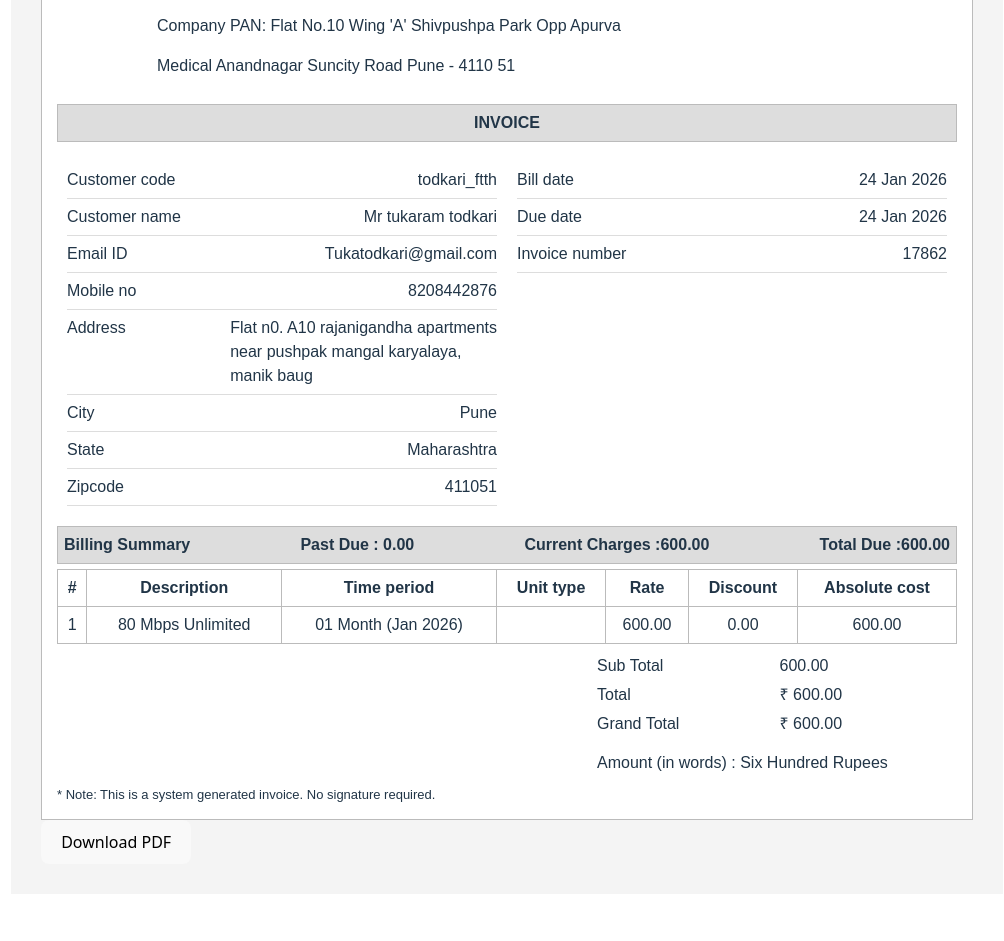
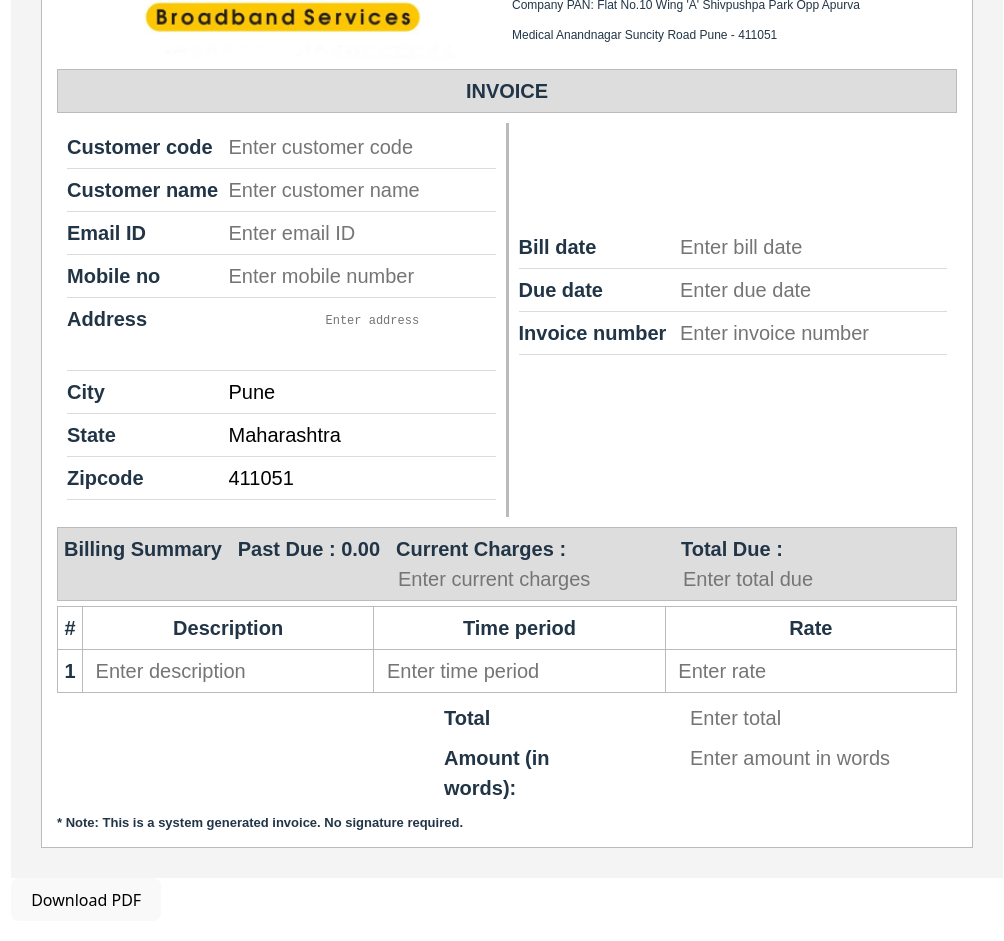
Before and after one commit to contextCoder/Internet-Bill-Generator, a React (Vite) app: page / in a window 1280 px wide. Shown: the part 340-1281 px from the top of the page, without its empty margins (9-1013 px from the left). Before the commit the page ends 1254 px from the top, so only its background shows below. Built offline with nearby package versions, Linux system fonts and the light colour scheme.

Commit message:
updated the bill ui

```diff
--- a/src/components/InvoiceTemplate.jsx
+++ b/src/components/InvoiceTemplate.jsx
@@ -2,183 +2,117 @@ import React, { useRef } from "react";
 import html2canvas from "html2canvas";
 import jsPDF from "jspdf";
 import "./invoice.css";
+import logo from "../assets/cloud9-logo.png";
 
-export default function InvoiceTemplate(){
+export default function InvoiceTemplate() {
 
 	const invoiceRef = useRef();
 
 const downloadPDF = async () => {
 
-const canvas = await html2canvas(invoiceRef.current);
+  const canvas = await html2canvas(invoiceRef.current, {
+    scale: 3,
+    useCORS: true
+  });
 
   const img = canvas.toDataURL("image/png");
-
-const pdf = new jsPDF("p","mm","a4");
+  const pdf = new jsPDF("p", "mm", "a4");
 
   const width = pdf.internal.pageSize.getWidth();
-const height = canvas.height * width / canvas.width;
+  const height = (canvas.height * width) / canvas.width;
 
-pdf.addImage(img,"PNG",0,0,width,height);
-
+  pdf.addImage(img, "PNG", 0, 0, width, height);
   pdf.save("invoice.pdf");
-
 };
 
+	function InputFields({ label, placeholder , value, bg = false}) {
 		return (
+			<div className="row-input">
+				<input className={`master-input ${bg ? 'bg' : ''}`} type="text" placeholder={placeholder} value={value} />
+			</div>
+		)
+	}
 
-<div className="container">
+	return (
+		<>
+		<div ref={invoiceRef} className="container">
+			<div  className="invoice">
+				<div className="header">
+					<img src={logo} className="logo" />
+					<div className="company">
+						<h2>Cloud9 Broadband Services</h2>
+						<span className="company-address">
+							Flat No.10 Wing 'A' Shivpushpa Park Opp Apurva Medical Anandnagar
+							suncity Road Pune - 411051 <br/>
+							Contact: 9325315202 <br/>
+							Email: cloud9broadbandftth@gmail.com <br/>
+							Company PAN: Flat No.10 Wing 'A' Shivpushpa Park Opp Apurva<br/>
+							Medical Anandnagar Suncity Road Pune - 411051
+						</span>
 
-<div ref={invoiceRef} className="invoice">
+					</div>
+				</div>
 
-{/* HEADER */}
+				<div className="invoiceTitle">INVOICE</div>
+				<div className="infoGrid">
+					<div className="left">
+						<div className="row"><span>Customer code</span><span><InputFields label="Customer code" placeholder="Enter customer code" /></span></div>
+						<div className="row"><span>Customer name</span><span><InputFields label="Customer name" placeholder="Enter customer name" /></span></div>
+						<div className="row"><span>Email ID</span><span><InputFields label="Email ID" placeholder="Enter email ID" /></span></div>
+						<div className="row"><span>Mobile no</span><span><InputFields label="Mobile no" placeholder="Enter mobile number" /></span></div>
+						<div className="row-address"><span>Address</span><span><textarea  className="master-textArea" label="Address" placeholder="Enter address" /></span></div>
+						<div className="row"><span>City</span><span><InputFields label="City"  value="Pune"/></span></div>
+						<div className="row"><span>State</span><span><InputFields label="State" value="Maharashtra" /></span></div>
+						<div className="row"><span>Zipcode</span><span><InputFields label="Zipcode" value="411051" /></span></div>
+					</div>
 
-<div className="header">
+					<div className="right">
+						<div className="row"><span>Bill date</span><span><InputFields label="Bill date" placeholder="Enter bill date" /></span></div>
+						<div className="row"><span>Due date</span><span><InputFields label="Due date" placeholder="Enter due date" /></span></div>
+						<div className="row"><span>Invoice number</span><span><InputFields label="Invoice number" placeholder="Enter invoice number" /></span></div>
+					</div>
+				</div>
 
-<img src="" className="logo"/>
 
-<div className="company">
+				<div className="summaryBar">
+					<span>Billing Summary</span>
+					<span>Past Due : 0.00</span>
+					<span>Current Charges : <InputFields label="Current Charges" placeholder="Enter current charges" bg="true" /></span>
+					<span>Total Due : <InputFields label="Total Due" placeholder="Enter total due" bg="true" /></span>
+				</div>
 
-<h2>Cloud9 Broadband Services</h2>
+				<table className="billTable">
+					<thead>
+						<tr>
+							<th>#</th>
+							<th>Description</th>
+							<th>Time period</th>
+							<th>Rate</th>
+						</tr>
+					</thead>
+					<tbody>
+						<tr>
+							<td>1</td>
+							<td><InputFields label="Description" placeholder="Enter description" /></td>
+							<td><InputFields label="Time period" placeholder="Enter time period" /></td>
+							<td><InputFields label="Rate" placeholder="Enter rate" /></td>
+						</tr>
+					</tbody>
+				</table>
+				<div className="totals">
+					<div>Total</div>
+					 <InputFields label="Total" placeholder="Enter total" />
+					<div className="words">Amount (in words): <span>< InputFields label="Amount in Words" placeholder="Enter amount in words" /></span></div>
+				</div>
 
-<p>Flat No.10 Wing 'A' Shivpushpa Park Opp Apurva Medical Anandnagar</p>
-
-<p>Suncity Road Pune - 4110 51</p>
-
-<p>Contact: 9325315202</p>
-
-<p>Email: cloud9broadbandftth@gmail.com</p>
-
-<p>Company PAN: Flat No.10 Wing 'A' Shivpushpa Park Opp Apurva</p>
-
-<p>Medical Anandnagar Suncity Road Pune - 4110 51</p>
-
+				<div className="note">
+					* Note: This is a system generated invoice. No signature required.
+				</div>
 			</div>
 
 		</div>
-
-<div className="invoiceTitle">INVOICE</div>
-
-{/* CUSTOMER SECTION */}
-
-<div className="infoGrid">
-
-<div className="left">
-
-<div className="row"><span>Customer code</span><span>todkari_ftth</span></div>
-
-<div className="row"><span>Customer name</span><span>Mr tukaram todkari</span></div>
-
-<div className="row"><span>Email ID</span><span>Tukatodkari@gmail.com</span></div>
-
-<div className="row"><span>Mobile no</span><span>8208442876</span></div>
-
-<div className="row"><span>Address</span><span>
-Flat n0. A10 rajanigandha apartments<br/>
-near pushpak mangal karyalaya,<br/>
-manik baug
-</span></div>
-
-<div className="row"><span>City</span><span>Pune</span></div>
-
-<div className="row"><span>State</span><span>Maharashtra</span></div>
-
-<div className="row"><span>Zipcode</span><span>411051</span></div>
-
-</div>
-
-<div className="right">
-
-<div className="row"><span>Bill date</span><span>24 Jan 2026</span></div>
-
-<div className="row"><span>Due date</span><span>24 Jan 2026</span></div>
-
-<div className="row"><span>Invoice number</span><span>17862</span></div>
-
-</div>
-
-</div>
-
-{/* BILLING SUMMARY */}
-
-<div className="summaryBar">
-
-<span>Billing Summary</span>
-
-<span>Past Due : 0.00</span>
-
-<span>Current Charges :600.00</span>
-
-<span>Total Due :600.00</span>
-
-</div>
-
-{/* TABLE */}
-
-<table className="billTable">
-
-<thead>
-
-<tr>
-
-<th>#</th>
-<th>Description</th>
-<th>Time period</th>
-<th>Unit type</th>
-<th>Rate</th>
-<th>Discount</th>
-<th>Absolute cost</th>
-
-</tr>
-
-</thead>
-
-<tbody>
-
-<tr>
-
-<td>1</td>
-<td>80 Mbps Unlimited</td>
-<td>01 Month (Jan 2026)</td>
-<td></td>
-<td>600.00</td>
-<td>0.00</td>
-<td>600.00</td>
-
-</tr>
-
-</tbody>
-
-</table>
-
-{/* TOTAL SECTION */}
-
-<div className="totals">
-
-<div>Sub Total</div>
-<div>600.00</div>
-
-<div>Total</div>
-<div>₹ 600.00</div>
-
-<div>Grand Total</div>
-<div>₹ 600.00</div>
-
-<div className="words">Amount (in words) : Six Hundred Rupees</div>
-
-</div>
-
-<div className="note">
-
-* Note: This is a system generated invoice. No signature required.
-
-</div>
-
-</div>
-
 			<button onClick={downloadPDF}>Download PDF</button>
-
-</div>
+		</>
 
 	);
-
 }
--- a/src/components/invoice.css
+++ b/src/components/invoice.css
@@ -1,95 +1,153 @@
-.container{
-background:#f4f4f4;
-padding:30px;
+.container {
+	background: #f4f4f4;
+	padding: 30px;
 }
 
-.invoice{
-background:white;
-width:900px;
-margin:auto;
-border:1px solid #bbb;
-padding:15px;
-font-family:Arial;
+.invoice {
+	background: white;
+	width: 900px;
+	margin: auto;
+	border: 1px solid #bbb;
+	padding: 15px;
+	font-family: Arial;
+	font-size: 20px;
+  font-weight: 600;
 }
 
-.header{
-display:flex;
-align-items:flex-start;
+.header {
+	display: flex;
+	align-items: flex-start;
 }
 
-.logo{
-width:90px;
-margin-right:10px;
+.logo {
+	width: 90px;
+	margin-right: 10px;
+	width: 50%;
 }
 
-.company h2{
-margin:0;
-color:#c44;
+.company {
+	width: 50%;
+	top: 20px;
+	position: relative;
 }
 
-.invoiceTitle{
-background:#ddd;
-text-align:center;
-font-weight:bold;
-padding:6px;
-margin-top:10px;
-border:1px solid #bbb;
+.company-address {
+	font-size: 12px;
+	font-weight: normal;
+	margin-top: 5px;
+	line-height: 1;
 }
 
-.infoGrid{
-display:flex;
-margin-top:10px;
+.company h2 {
+	margin: 0;
+	color: #2465e0;
 }
 
-.left,.right{
-flex:1;
-padding:10px;
+.invoiceTitle {
+	background: #ddd;
+	text-align: center;
+	font-weight: bold;
+	padding: 6px;
+	margin-top: 10px;
+	border: 1px solid #bbb;
 }
 
-.row{
-display:flex;
-justify-content:space-between;
-border-bottom:1px solid #ddd;
-padding:6px 0;
+.infoGrid {
+	display: flex;
+	margin-top: 10px;
 }
 
-.summaryBar{
-display:flex;
-justify-content:space-between;
-background:#ddd;
-padding:6px;
-border:1px solid #bbb;
-margin-top:10px;
-font-weight:bold;
+.left,
+.right {
+	flex: 1;
+	padding: 10px;
 }
 
-.billTable{
-width:100%;
-border-collapse:collapse;
-margin-top:5px;
+.left {
+	border-right: 3px solid #bbb;
 }
 
-.billTable th,.billTable td{
-border:1px solid #bbb;
-padding:6px;
-text-align:center;
+.right {
+	position: relative;
+	top: 5em;
+	height: 6em;
 }
 
-.totals{
-margin-top:10px;
-width:40%;
-margin-left:auto;
-display:grid;
-grid-template-columns:1fr 1fr;
-gap:5px;
+.master-input {
+	border: none;
+	height: 25px;
+	font-size: 20px;
 }
 
-.words{
-grid-column:span 2;
-margin-top:10px;
+.master-textArea {
+	padding: 10px;
+	font-size: 12px;
+	border: none;
+	resize: none;
 }
 
-.note{
-margin-top:10px;
-font-size:13px;
+.row {
+	display: flex;
+	justify-content: space-between;
+	top: -7px;
+	position: relative;
+	padding: 6px 0;
+	border-bottom: 1px solid #100f0f26;
 }
+
+.row-address {
+	display: flex;
+	justify-content: space-between;
+	top: -7px;
+	position: relative;
+	padding: 6px 0;
+	border-bottom: 1px solid #100f0f26;
+	height: 60px;
+}
+
+.summaryBar {
+	display: flex;
+	justify-content: space-between;
+	background: #ddd;
+	padding: 6px;
+	border: 1px solid #bbb;
+	margin-top: 10px;
+	font-weight: bold;
+}
+
+.billTable {
+	width: 100%;
+	border-collapse: collapse;
+	margin-top: 5px;
+}
+
+.billTable th,
+.billTable td {
+	border: 1px solid #bbb;
+	padding: 6px;
+	text-align: center;
+}
+
+.totals {
+	margin-top: 10px;
+	width: 57%;
+	margin-left: auto;
+	display: grid;
+	grid-template-columns: 1fr 1fr;
+}
+
+.bg {
+	background: #ddd;
+}
+
+.words {
+	grid-column: span 2;
+	margin-top: 10px;
+	display: flex;
+	gap: 110px;
+}
+
+.note {
+	margin-top: 10px;
+	font-size: 13px;
+}
```
Also changed, not shown: src/assets/cloud9-logo.png (added). Lines whose indentation alone changed are shown as unchanged.
